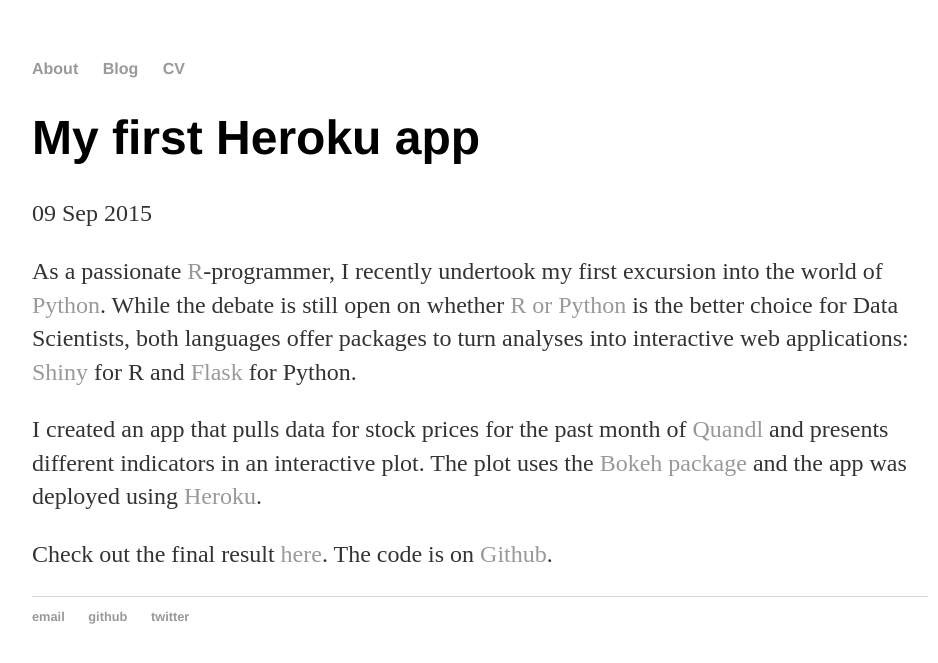
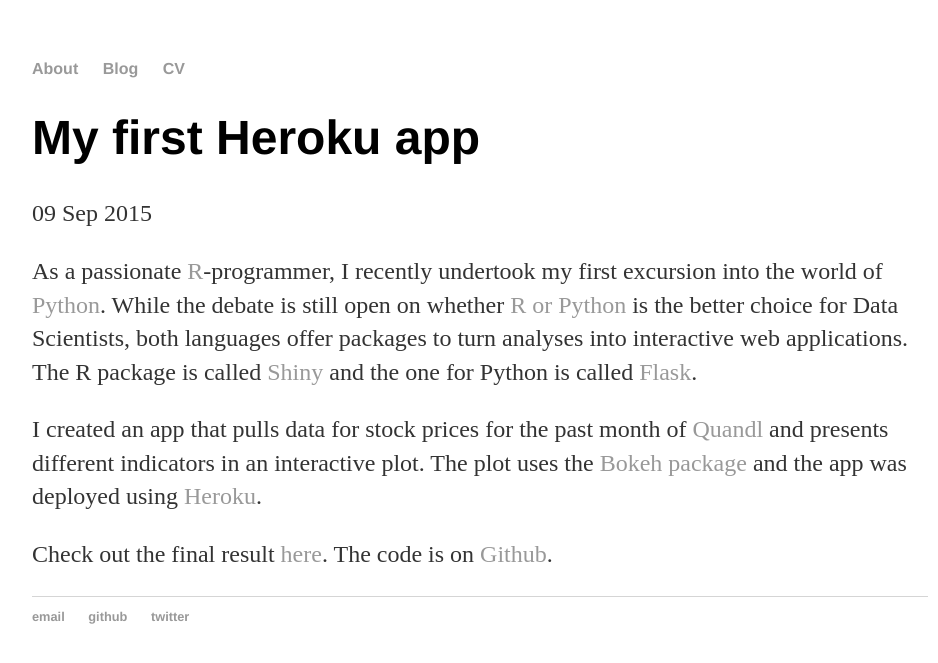
Before and after one commit to bartholdja/bartholdja.github.io, a Jekyll site: the page built from _posts/2015-09-09-my-first-heroku-app.md, in a window 1280 px wide. Shown: the top 663 px of the page, without its empty margins (160-1098 px from the left). Built offline with Jekyll 4.4.1, drawn with Linux system fonts in a browser that asks for light colours.

Commit message:
changed heroku post --5

```diff
--- a/_posts/2015-09-09-my-first-heroku-app.md
+++ b/_posts/2015-09-09-my-first-heroku-app.md
@@ -7,8 +7,7 @@
 As a passionate [R](https://www.r-project.org)-programmer, I recently undertook my first
 excursion into the world of [Python](http://python.6.x6.nabble.com). While the debate is still open on whether
 [R or Python](http://www.kdnuggets.com/2015/05/r-vs-python-data-science.html) is the better choice for Data Scientists, both
-languages offer packages to turn analyses into interactive web applications: [Shiny](http://shiny.rstudio.com)
-for R and [Flask](http://flask.pocoo.org) for Python.
+languages offer packages to turn analyses into interactive web applications. The R package is called [Shiny](http://shiny.rstudio.com) and the one for Python is called [Flask](http://flask.pocoo.org).
 
 I created an app that pulls data for stock prices for the past month of [Quandl](https://www.google.com/url?q=https%3A%2F%2Fwww.quandl.com%2Fdata%2FWIKI&sa=D&sntz=1&usg=AFrqEzdSDoXsG4-eGvhdKTEjkTaHL1PF1g)
 and presents different indicators in an interactive plot. The plot uses the [Bokeh package](http://bokeh.pydata.org/en/latest/) and the app was deployed using [Heroku](https://www.heroku.com).
```
